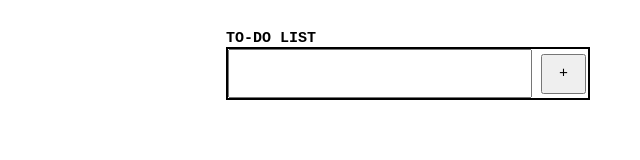
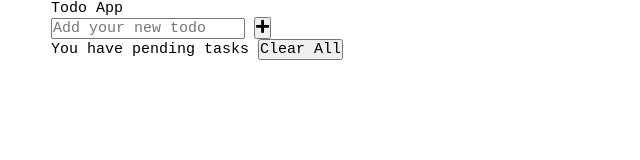
Before and after one commit to JagmeetSingh9/Js-Project, a plain HTML site: page index.html in a window 1280 px wide. Shown: the whole page, without its empty margins (269-909 px from the left). Drawn offline with Linux system fonts and the light colour scheme.

Commit message:
Update index.html

```diff
--- a/index.html
+++ b/index.html
@@ -1,23 +1,30 @@
 <!DOCTYPE html>
+<!-- Created By CodingNepal - www.codingnepalweb.com -->
 <html lang="en">
 <head>
-
-    <meta http-equiv="X-UA-Compatible" content="IE=edge">
+    <meta charset="UTF-8">
     <meta name="viewport" content="width=device-width, initial-scale=1.0">
-    <title>To-do list</title>
+    <title>Todo App JavaScript | CodingNepal</title>
     <link rel="stylesheet" href="style.css">
+    <link rel="stylesheet" href="https://cdnjs.cloudflare.com/ajax/libs/font-awesome/5.15.3/css/all.min.css"/>
 </head>
 <body>
-    <div id="container">
-        <b>
-         TO-DO LIST
-        </b>
-        <div class="val">
-            <input id="inputfield" type="text">
-            <button id="btn">+</button>
-        </div>
-        <div id="addtodo"></div>
+  <div class="wrapper">
+    <header>Todo App</header>
+    <div class="inputField">
+      <input type="text" placeholder="Add your new todo">
+      <button><i class="fas fa-plus"></i></button>
     </div>
-    <script src="index.js"></script>
+    <ul class="todoList">
+      <!-- data are comes from local storage -->
+    </ul>
+    <div class="footer">
+      <span>You have <span class="pendingTasks"></span> pending tasks</span>
+      <button>Clear All</button>
+    </div>
+  </div>
+
+  <script src="script.js"></script>
+
 </body>
 </html>
```
